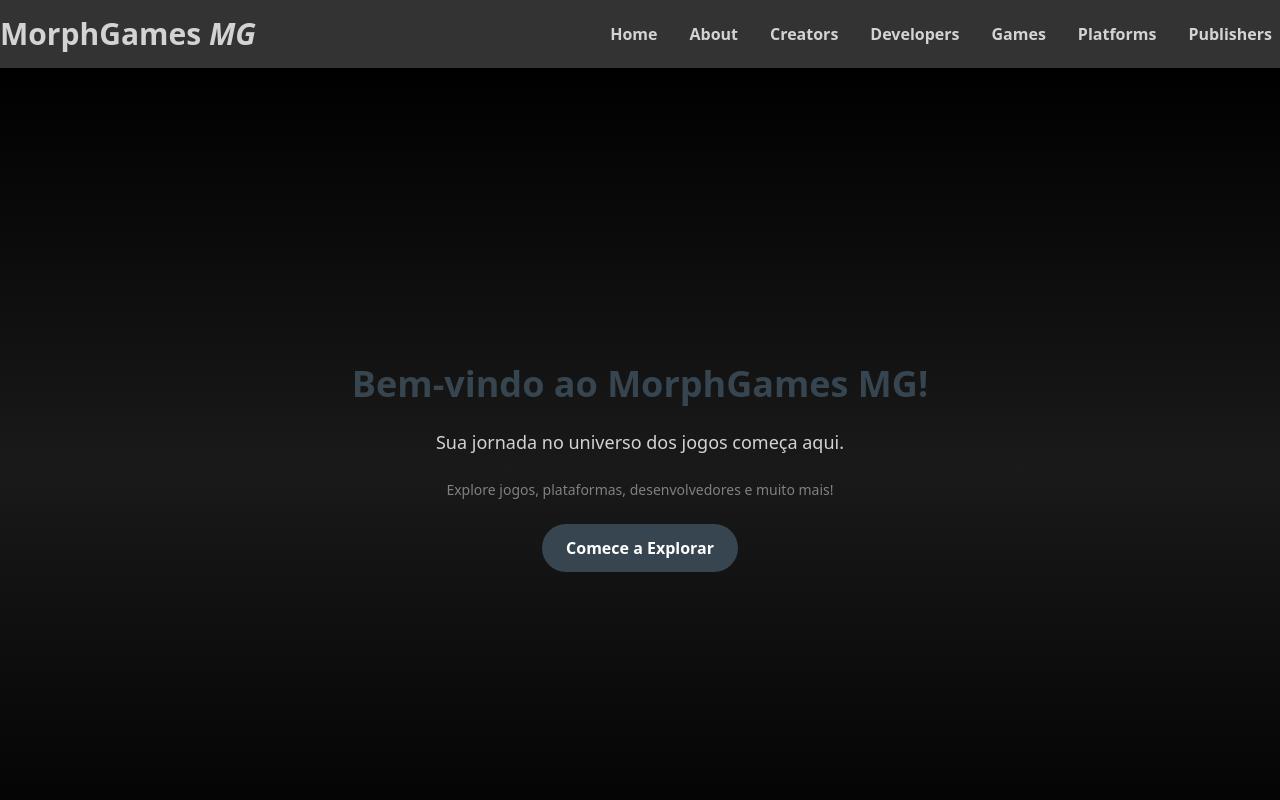
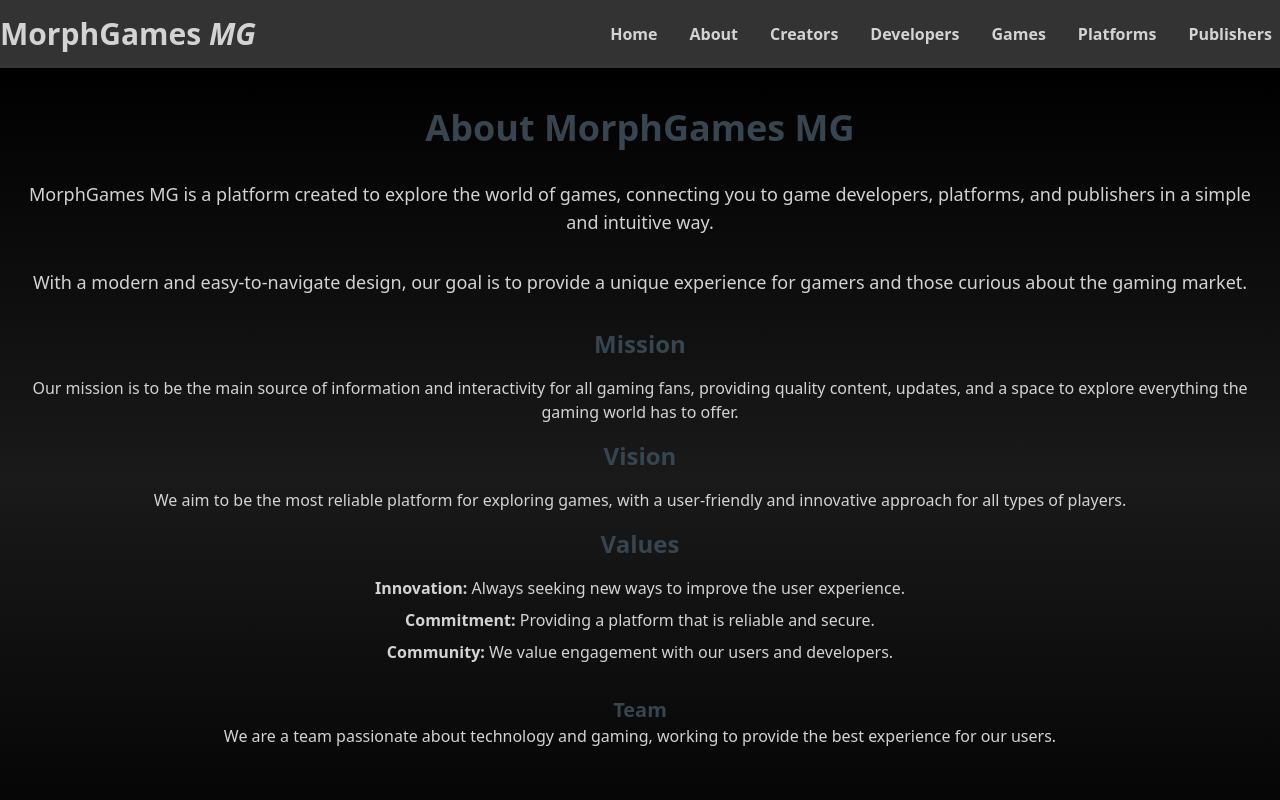
Before and after one commit to RenanCDev/GammingProject, a Next.js app in the folder gammingprojects/: page /about in a window 1280 px wide. Shown: the top 800 px of the page. Built offline with nearby package versions, Linux system fonts and the light colour scheme.

Commit message:
add about

```diff
--- a/gammingprojects/app/about/page.jsx
+++ b/gammingprojects/app/about/page.jsx
@@ -1,21 +1,47 @@
-export default function Home() {
+export default function About() {
   return (
-    <div className="bg-gradient-to-b from-darkOpacityS via-grayDarkOpacityMd to-darkOpacityS min-h-screen flex items-center justify-center py-10 px-4">
-      <div className="text-center text-light space-y-6">
-        <h1 className="text-4xl font-semibold text-charcoal">
-          Bem-vindo ao MorphGames MG!
-        </h1>
-        <p className="text-lg text-grayLight">
-          Sua jornada no universo dos jogos começa aqui.
+    <div className="bg-gradient-to-b from-darkOpacityS via-grayDarkOpacityMd to-darkOpacityS min-h-screen flex flex-col items-center justify-center py-10 px-6 text-center text-light space-y-8">
+      <h1 className="text-4xl font-semibold text-charcoal">About MorphGames MG</h1>
+      <p className="text-lg text-grayLight">
+        MorphGames MG is a platform created to explore the world of games, connecting you to game developers, platforms, and publishers in a simple and intuitive way.
+      </p>
+      <p className="text-lg text-grayLight">
+        With a modern and easy-to-navigate design, our goal is to provide a unique experience for gamers and those curious about the gaming market.
+      </p>
+      <div className="space-y-4">
+        <h3 className="text-2xl font-semibold text-charcoal">Mission</h3>
+        <p className="text-grayLight">
+          Our mission is to be the main source of information and interactivity for all gaming fans, providing quality content, updates, and a space to explore everything the gaming world has to offer.
         </p>
-        <p className="text-sm text-grayMedium">
-          Explore jogos, plataformas, desenvolvedores e muito mais!
+        <h3 className="text-2xl font-semibold text-charcoal">Vision</h3>
+        <p className="text-grayLight">
+          We aim to be the most reliable platform for exploring games, with a user-friendly and innovative approach for all types of players.
         </p>
+        <h3 className="text-2xl font-semibold text-charcoal">Values</h3>
+        <ul className="text-grayLight space-y-2">
+          <li><strong>Innovation:</strong> Always seeking new ways to improve the user experience.</li>
+          <li><strong>Commitment:</strong> Providing a platform that is reliable and secure.</li>
+          <li><strong>Community:</strong> We value engagement with our users and developers.</li>
+        </ul>
+      </div>
+      <div>
+        <h4 className="text-xl font-semibold text-charcoal">Team</h4>
+        <p className="text-grayLight">
+          We are a team passionate about technology and gaming, working to provide the best experience for our users.
+        </p>
+      </div>
+      <div className="space-x-4">
+        <a
+          href="/"
+          className="inline-block px-6 py-3 mt-6 bg-taupe text-light font-semibold rounded-full transform transition-all hover:scale-105 hover:bg-charcoal"
+        >
+          Back to Home
+        </a>
         <a
           href="/games"
-          className="inline-block px-6 py-3 mt-6 bg-charcoal text-light font-semibold rounded-full transform transition-all hover:scale-105 hover:bg-taupe"
+          className="inline-block px-6 py-3 mt-6 bg-taupe text-light font-semibold rounded-full transform transition-all hover:scale-105 hover:bg-charcoal"
         >
-          Comece a Explorar
+          Start Exploring
         </a>
       </div>
     </div>
--- a/gammingprojects/app/page.jsx
+++ b/gammingprojects/app/page.jsx
@@ -3,20 +3,28 @@ export default function Home() {
     <div className="bg-gradient-to-b from-darkOpacityS via-grayDarkOpacityMd to-darkOpacityS min-h-screen flex items-center justify-center py-10 px-6">
       <div className="text-center text-light space-y-6">
         <h1 className="text-4xl font-semibold text-charcoal">
-          Bem-vindo ao MorphGames MG!
+          Welcome to MorphGames MG!
         </h1>
         <p className="text-lg text-grayLight">
-          Sua jornada no universo dos jogos começa aqui.
+          Your journey into the world of games starts here.
         </p>
         <p className="text-sm text-grayMedium">
-          Explore jogos, plataformas, desenvolvedores e muito mais!
+          Explore games, platforms, developers, and much more!
         </p>
-        <a
-          href="/games"
-          className="inline-block px-6 py-3 mt-6 bg-charcoal text-light font-semibold rounded-full transform transition-all hover:scale-105 hover:bg-taupe"
-        >
-          Comece a Explorar
-        </a>
+        <div className="space-x-4">
+          <a
+            href="/games"
+            className="inline-block px-6 py-3 mt-6 bg-taupe text-light font-semibold rounded-full transform transition-all hover:scale-105 hover:bg-charcoal"
+          >
+            Start Exploring
+          </a>
+          <a
+            href="/about"
+            className="inline-block px-6 py-3 mt-6 bg-taupe text-light font-semibold rounded-full transform transition-all hover:scale-105 hover:bg-charcoal"
+          >
+            Learn More
+          </a>
+        </div>
       </div>
     </div>
   );
```
